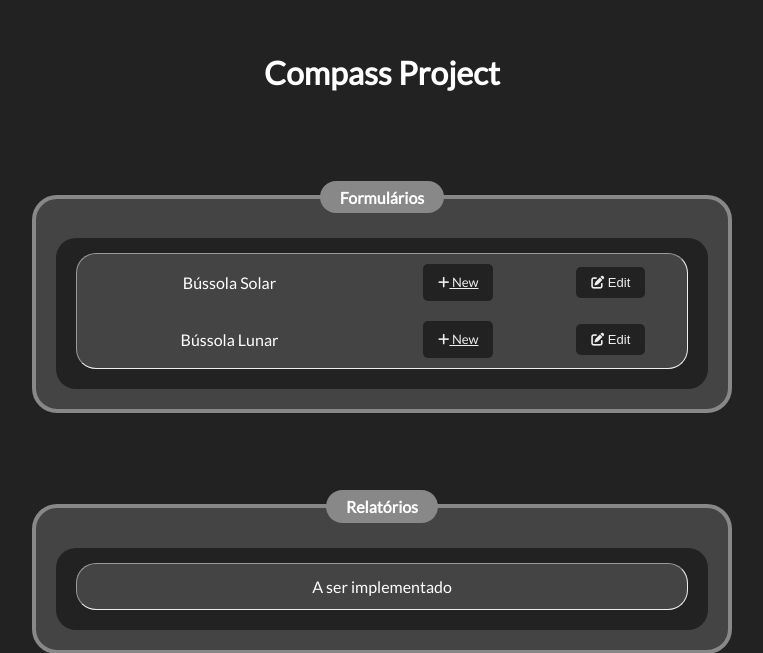
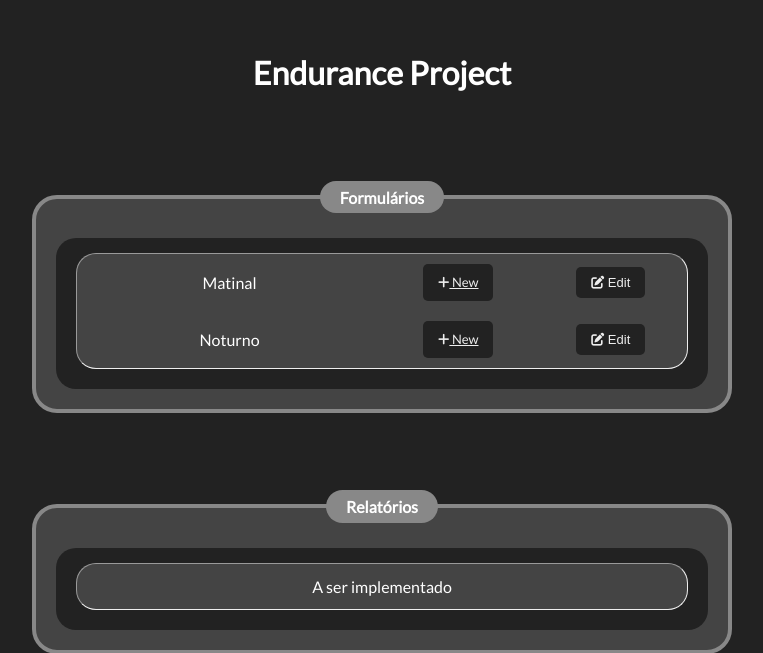
Before and after one commit to Matheus-Homem/EnduranceProject, a Flask app: page / in a window 1280 px wide. Shown: the top 653 px of the page, without its empty margins (258-1021 px from the left). Run offline with Flask 3, Linux system fonts and the light colour scheme; some libraries are stand-ins or nearby versions.

Commit message:
fix: page templates titles and headers

```diff
--- a/src/web/templates/index.html
+++ b/src/web/templates/index.html
@@ -5,7 +5,7 @@
 {% endblock %}
 
 {% block header %}
-    Compass Project
+    Endurance Project
 {% endblock %}
 
 {% block content %}
@@ -19,7 +19,7 @@
             <div class="box-input">
                 <div class="flex-table">
                     <div class="flex-row">
-                        <div class="flex-cell cell-50">Bússola Solar</div>
+                        <div class="flex-cell cell-50">Matinal</div>
                         <div class="flex-cell cell-25">
                             <a href="/form/morning/" class="createButton">
                                 <i class="fas fa-plus"></i> New
@@ -32,7 +32,7 @@
                         </div>
                     </div>
                     <div class="flex-row">
-                        <div class="flex-cell cell-50">Bússola Lunar</div>
+                        <div class="flex-cell cell-50">Noturno</div>
                         <div class="flex-cell cell-25">
                             <a href="/form/night/" class="createButton">
                                 <i class="fas fa-plus"></i> New
--- a/src/web/templates/morning.html
+++ b/src/web/templates/morning.html
@@ -1,11 +1,11 @@
 {% extends "base.html" %}
 
 {% block title %}
-    Bússola Solar
+    Sun Inhalation
 {% endblock %}
 
 {% block header %}
-    Bússola Solar
+    To Forge Today
 {% endblock %}
 
 {% block content %}
--- a/src/web/templates/night.html
+++ b/src/web/templates/night.html
@@ -1,11 +1,11 @@
 {% extends "base.html" %}
 
 {% block title %}
-    Bússola Lunar
+    Moon Exhalation
 {% endblock %}
 
 {% block header %}
-    Bússola Lunar
+    To North Tomorrow
 {% endblock %}
 
 {% block content %}
```
